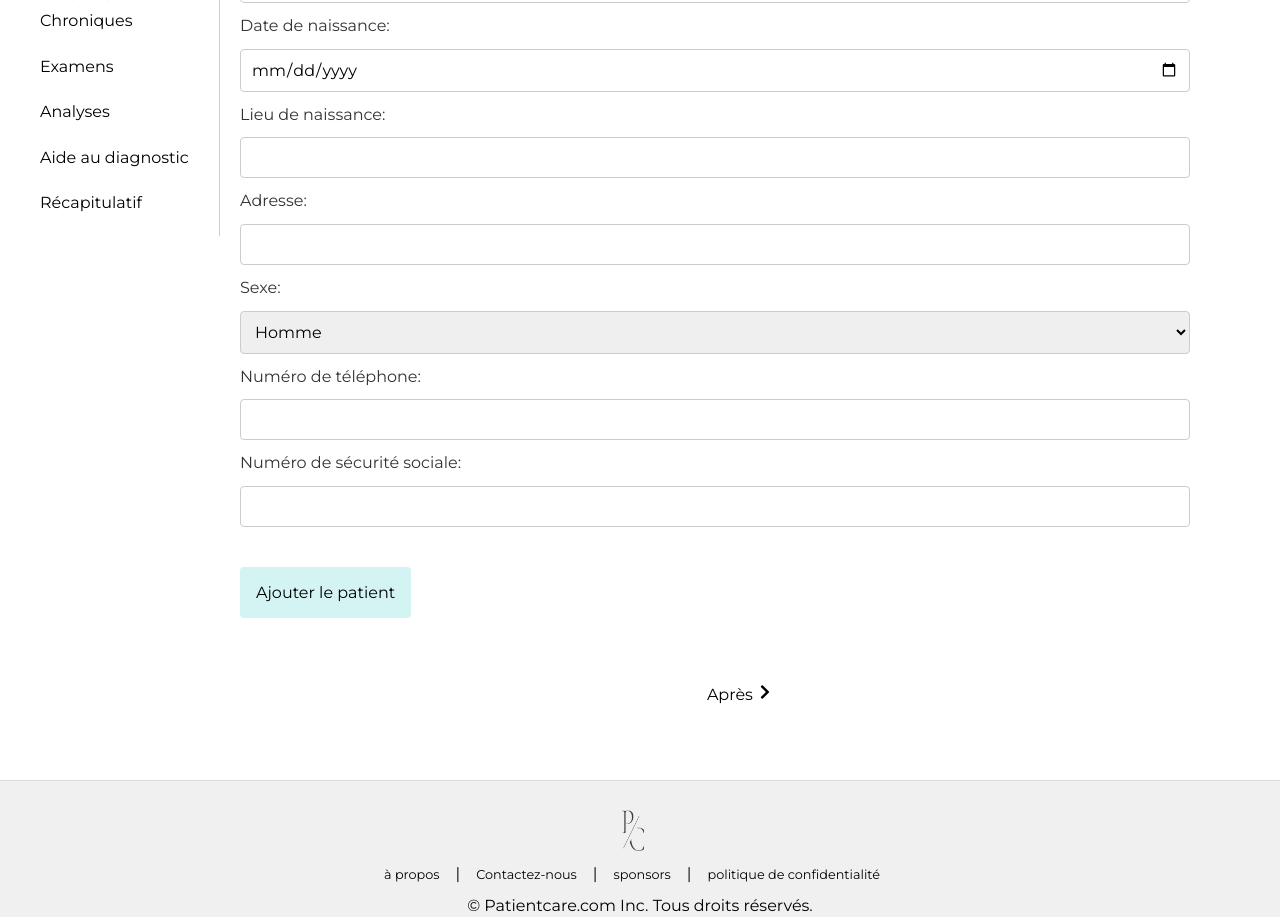
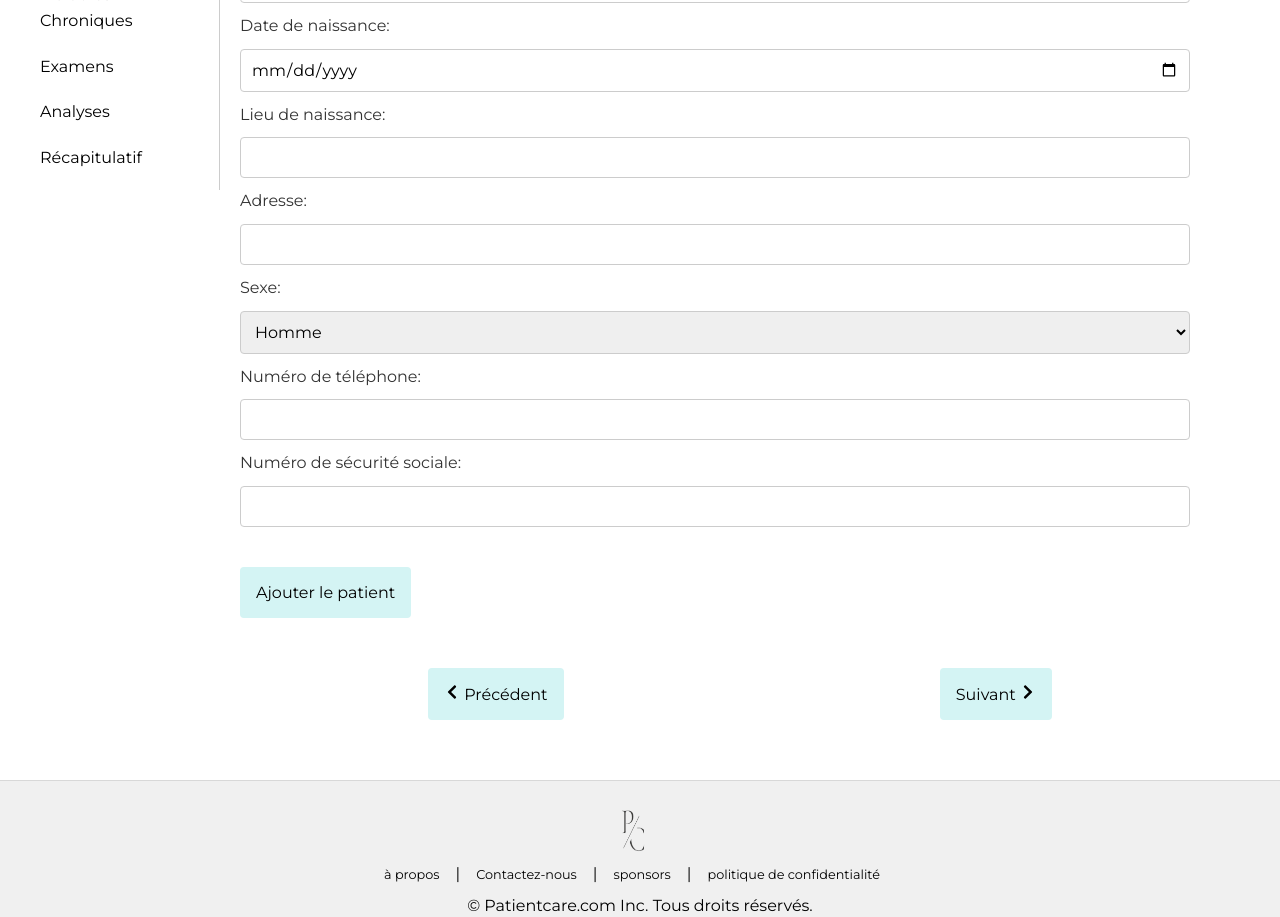
Before and after one commit to gouderhaithem/patinetcarehelth, a Next.js app: page /update-patient/1 in a window 1280 px wide. Shown: the part 280-1197 px from the top of the page. Built offline with nearby package versions, Linux system fonts and the light colour scheme; no server answers; the database is empty.

Commit message:
Update PatientUpdateContainer.tsx

```diff
--- a/components/Forms/PatientUpdateContainer.tsx
+++ b/components/Forms/PatientUpdateContainer.tsx
@@ -13,22 +13,14 @@ import { toast } from "react-hot-toast";
 import { Toaster } from 'react-hot-toast';
 import AnalysisForm from "./Patient/analysisForm";
 import AideAuDiagnostic from "./Patient/AideAuDiagnostic";
-
-const stepComponents = [
-    { name: "Informations Personnelles", component: PersonalInfoForm },
-    { name: "Allergies Médicamenteuses", component: DrugAllergiesForm },
-    { name: "Maladies Chroniques", component: ChronicDiseasesForm },
-    { name: "Examens", component: ExamForm },
-    { name: "Analyses", component: AnalysisForm },
-    { name: "Aide au diagnostic", component: AideAuDiagnostic },
-    { name: "Récapitulatif", component: PatientSummary }
-];
+import { useUser } from '../../context/UserContext';
 
 interface PatientUpdateContainerProps {
     patientId: string;
 }
 
 const PatientUpdateContainer: React.FC<PatientUpdateContainerProps> = ({ patientId }) => {
+    const { user } = useUser();
     const router = useRouter();
     const [currentStep, setCurrentStep] = useState(0);
     const [loading, setLoading] = useState(true);
@@ -166,6 +158,16 @@ const PatientUpdateContainer: React.FC<PatientUpdateContainerProps> = ({ patient
         }
     };
 
+    const stepComponents = [
+        { name: "Informations Personnelles", component: PersonalInfoForm },
+        { name: "Allergies Médicamenteuses", component: DrugAllergiesForm },
+        { name: "Maladies Chroniques", component: ChronicDiseasesForm },
+        { name: "Examens", component: ExamForm },
+        { name: "Analyses", component: AnalysisForm },
+        ...(user?.role === 'docteur' ? [{ name: "Aide au diagnostic", component: AideAuDiagnostic }] : []),
+        { name: "Récapitulatif", component: PatientSummary }
+    ];
+
     return (
         <div style={{ display: 'flex' }}>
             <Toaster />
@@ -198,10 +200,10 @@ const PatientUpdateContainer: React.FC<PatientUpdateContainerProps> = ({ patient
                         {currentStep === 4 && (
                             <AnalysisForm initialData={analysis} onSubmit={handleAnalysisSubmit} />
                         )}
-                        {currentStep === 5 && (
+                        {currentStep === 5 && user?.role === 'docteur' && (
                             <AideAuDiagnostic initialData={aideAuDiagnostic} onSubmit={handleAideDiagnosticSubmit}   />
                         )}
-                        {currentStep === 6 && (
+                        {currentStep === stepComponents.length - 1 && (
                             <PatientSummary
                                 personalInfo={personalInfo}
                                 drugAllergies={drugAllergies}
@@ -216,14 +218,16 @@ const PatientUpdateContainer: React.FC<PatientUpdateContainerProps> = ({ patient
                     </>
                 )}
                 <div style={{ marginTop: 'auto', display: 'flex', justifyContent: 'space-around', padding: '20px 0' }}>
-                    {currentStep > 0 && (
-                        <button onClick={() => setCurrentStep(currentStep - 1)} style={{ background: 'none', border: 'none', cursor: 'pointer', color: "black" }}>
-                            <FaChevronLeft /> Avant
+                    <button onClick={() => setCurrentStep((prev) => (prev > 0 ? prev - 1 : prev))} disabled={currentStep === 0}>
+                        <FaChevronLeft /> Précédent
+                    </button>
+                    {currentStep === stepComponents.length - 1 ? (
+                        <button onClick={handleFinalSubmit}>
+                            Enregistrer <FaCheck />
                         </button>
-                    )}
-                    {currentStep < stepComponents.length - 1 && (
-                        <button onClick={() => setCurrentStep(currentStep + 1)} style={{ background: 'none', border: 'none', cursor: 'pointer', color: "black" }}>
-                            Après <FaChevronRight />
+                    ) : (
+                        <button onClick={goNext} disabled={currentStep === stepComponents.length - 1}>
+                            Suivant <FaChevronRight />
                         </button>
                     )}
                 </div>
```
